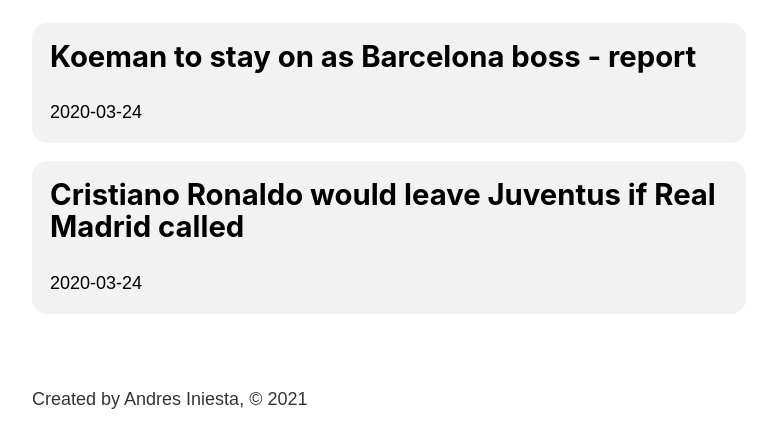
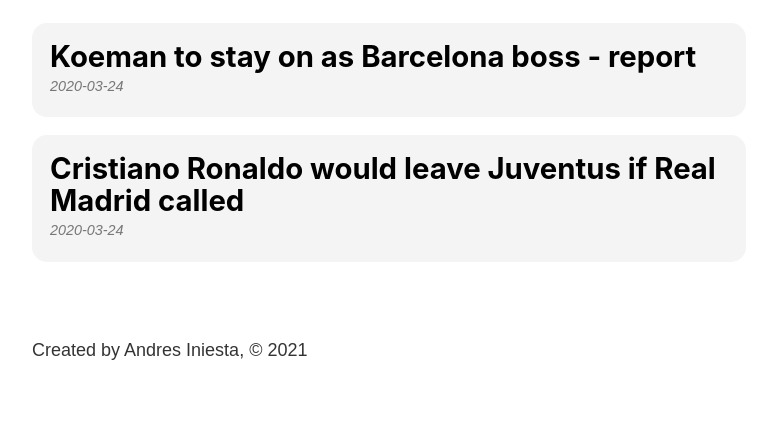
Before and after one commit to anandhanedom/gatsby-helloworld, a Gatsby site: page /blog in a window 1280 px wide. Shown: the part 393-840 px from the top of the page, without its empty margins (251-1028 px from the left). After the commit the page ends 800 px from the top, so only its background shows below. Built offline with nearby package versions, Linux system fonts and the light colour scheme; Gatsby itself is replaced by a stand-in of ours.

Commit message:
Backup files

```diff
--- a/src/pages/blog.module.scss
+++ b/src/pages/blog.module.scss
@@ -11,16 +11,26 @@
   margin: 1rem 0;
 
   a {
-    background: #f2f2f2;
+    background: #f4f4f4;
     color: #000;
     display: block;
     padding: 1rem;
     text-decoration: none;
     border-radius: 15px;
-    transition: color 1s cubic-bezier(0.075, 0.82, 0.165, 1);
+    transition: background 1s cubic-bezier(0.075, 0.82, 0.165, 1);
 
     &:hover {
-      color: red;
+      background: #e4e4e4;
     }
   }
+
+  h2 {
+    margin-bottom: 0;
+  }
+
+  p {
+    color: #777;
+    font-size: 0.8rem;
+    font-style: italic;
+  }
 }
--- a/src/pages/index.js
+++ b/src/pages/index.js
@@ -6,7 +6,7 @@
 const Home = () => {
   return (
     <Layout>
-      <h1>Hola</h1>
+      <h1>Hola!</h1>
       <h2>
         Don't miss all the news of the best league in the world. The single
         place for all LaLiga Santander football.
```
